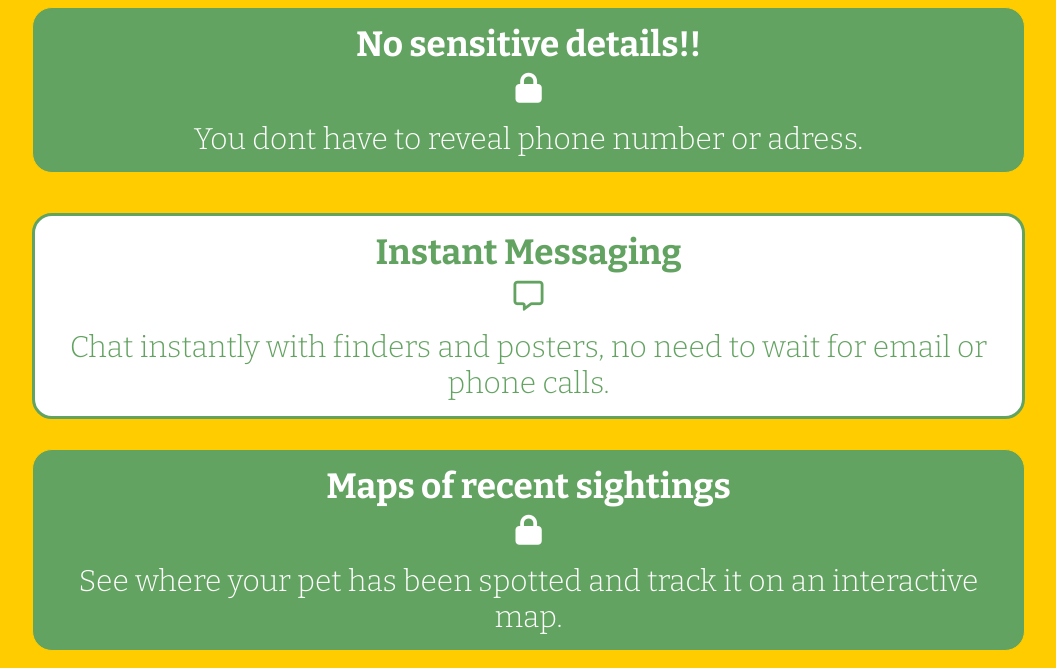
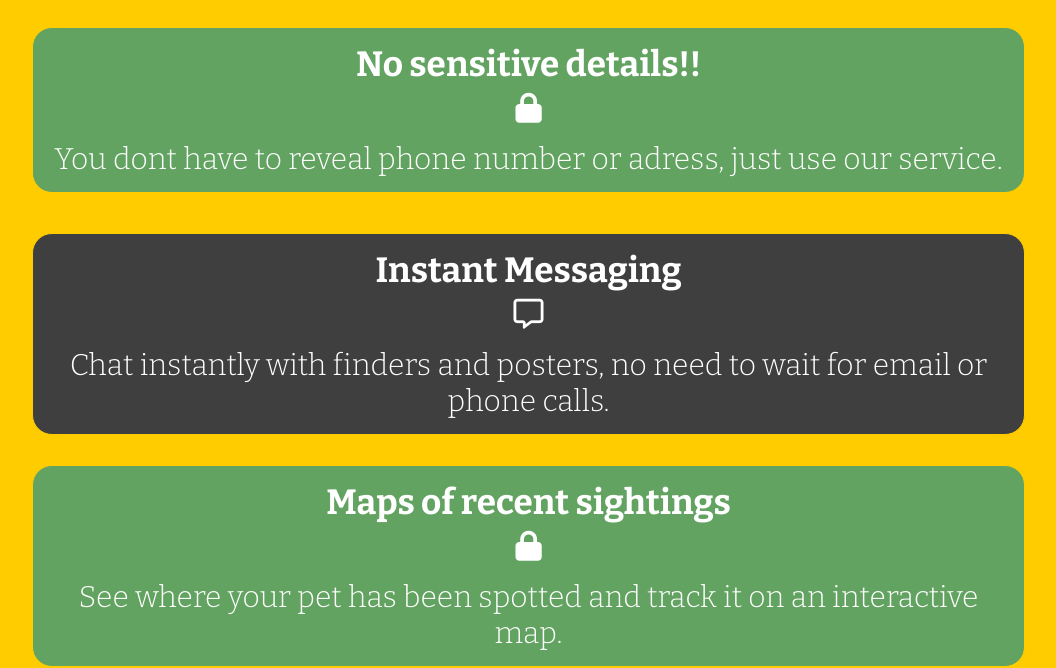
Before and after one commit to kt-fi/kt-find, a website: page index.html in a window 1280 px wide. Shown: the part 1146-1814 px from the top of the page, without its empty margins (139-1195 px from the left). Drawn offline with nearby package versions, Linux system fonts and the light colour scheme; a web font is replaced by a local one.

Commit message:
first commit

```diff
--- a/index.html
+++ b/index.html
@@ -153,7 +153,7 @@
             <div class="info-text-content info-text-content-2">
               <h3>No sensitive details!!</h3>
               <i class="fa-solid fa-lock info-icon"></i>
-              <p>You dont have to reveal phone number or adress.</p>
+              <p>You dont have to reveal phone number or adress, just use our service.</p>
             </div>
             <div class="info-text-content info-text-content-3">
               <h3>Instant Messaging</h3>
--- a/sass/_info.scss
+++ b/sass/_info.scss
@@ -68,6 +68,7 @@
             font-size: 3rem;
             font-weight: 600;
             margin-top: 0;
+            margin-bottom: 20px;
          }
 
          &-2 {
@@ -76,9 +77,9 @@
          }
 
          &-3 {
-           border: 3px solid #63A361;
-           background-color: white;
-           color: #63A361;
+
+           background-color: rgb(63, 63, 63);
+           color: white;
             margin: 20px 0 20px 0;
             padding: 15px;
             font-size: 3rem;
```
Also changed, not shown: styles.css, 1 other file.
